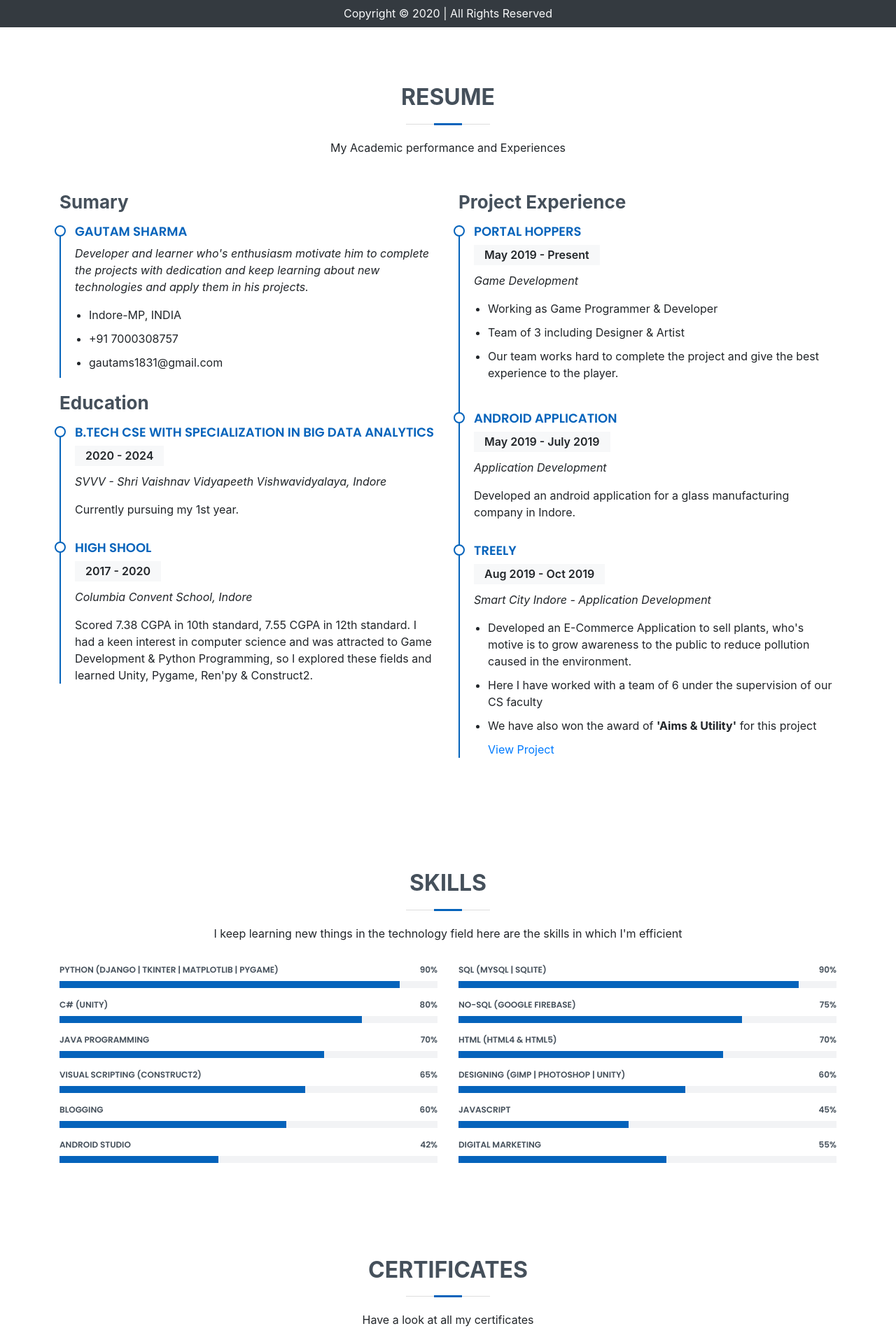
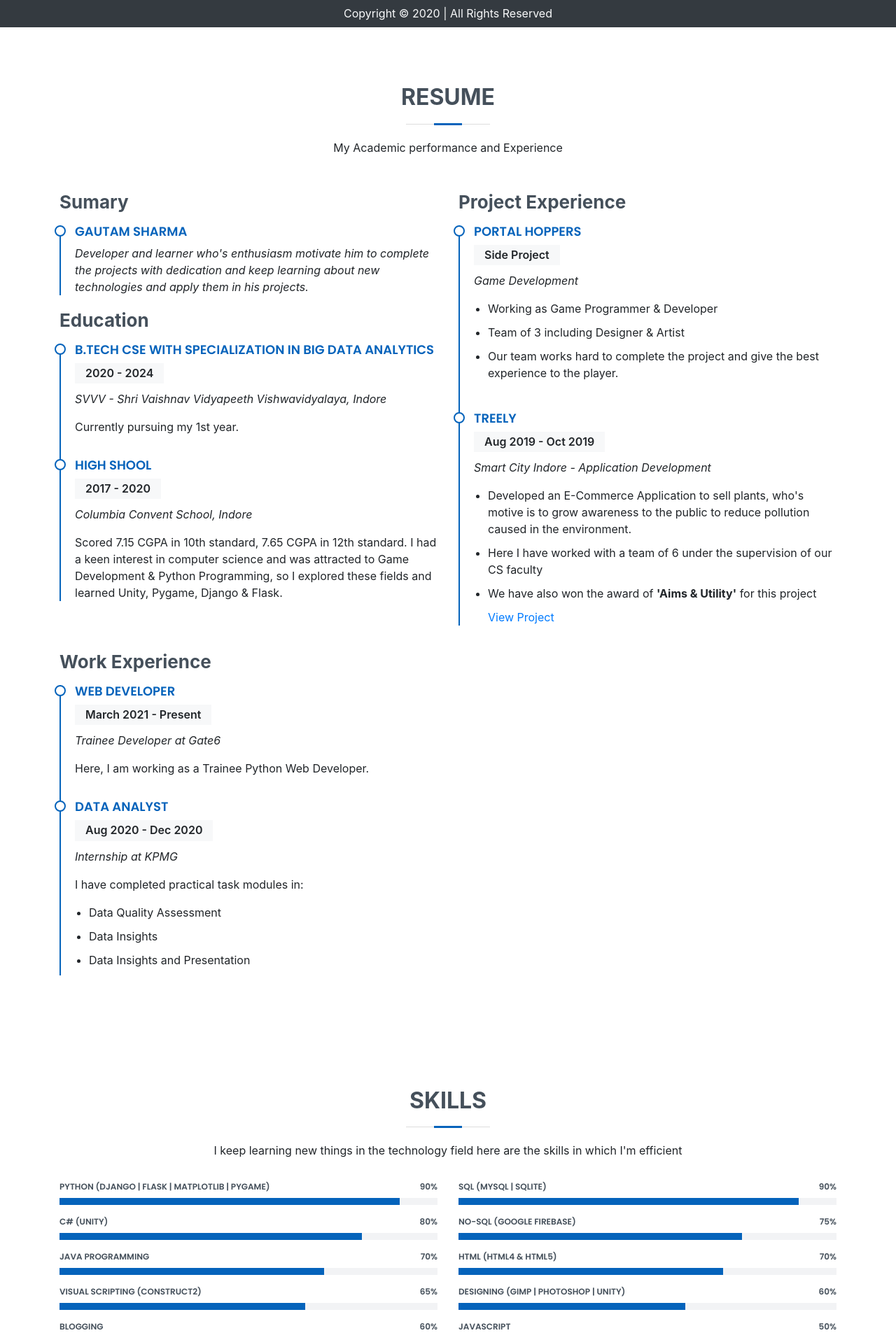
Before and after one commit to developergautam07/developergautam-web, a Django app: page /about in a window 1280 px wide. Shown: the part 761-2666 px from the top of the page at 70% size. Run offline with Django 3.2, Linux system fonts and the light colour scheme; some libraries are stand-ins or nearby versions.

Commit message:
about secction updated

```diff
--- a/templates/about.html
+++ b/templates/about.html
@@ -68,7 +68,7 @@
 
       <div class="section-title">
         <h2>Resume</h2>
-        <p>My Academic performance and Experiences</p>
+        <p>My Academic performance and Experience</p>
       </div>
 
       <div class="row">
@@ -79,11 +79,6 @@
             <p><em>Developer and learner who's enthusiasm motivate him to complete the projects with dedication and keep
                 learning about new technologies and apply them in his projects. </em>
             </p>
-            <ul>
-              <li>Indore-MP, INDIA</li>
-              <li>+91 7000308757</li>
-              <li>gautams1831@gmail.com</li>
-            </ul>
           </div>
 
           <h3 class="resume-title">Education</h3>
@@ -97,9 +92,9 @@
             <h4>High Shool</h4>
             <h5>2017 - 2020</h5>
             <p><em>Columbia Convent School, Indore</em></p>
-            <p>Scored 7.38 CGPA in 10th standard, 7.55 CGPA in 12th standard. I had a keen interest in computer science
+            <p>Scored 7.15 CGPA in 10th standard, 7.65 CGPA in 12th standard. I had a keen interest in computer science
               and was attracted to Game Development & Python Programming, so I explored these fields and learned Unity,
-              Pygame, Ren'py & Construct2.
+              Pygame, Django & Flask.
             </p>
           </div>
         </div>
@@ -107,19 +102,13 @@
           <h3 class="resume-title">Project Experience</h3>
           <div class="resume-item">
             <h4>Portal Hoppers</h4>
-            <h5>May 2019 - Present</h5>
+            <h5>Side Project</h5> <!-- May 2019 -->
             <p><em>Game Development </em></p>
             <ul>
               <li>Working as Game Programmer & Developer</li>
               <li>Team of 3 including Designer & Artist</li>
               <li>Our team works hard to complete the project and give the best experience to the player.</li>
             </ul>
-          </div>
-          <div class="resume-item">
-            <h4>Android Application</h4>
-            <h5>May 2019 - July 2019</h5>
-            <p><em>Application Development</em></p>
-            <p>Developed an android application for a glass manufacturing company in Indore.</p>
           </div>
           <div class="resume-item">
             <h4>Treely</h4>
@@ -132,6 +121,27 @@
               <li>We have also won the award of <b>'Aims & Utility'</b> for this project</li>
               <a href="https://drive.google.com/file/d/1dgLyOSI7zccBT4Vyds05oz6AHn_mJZqG/view?usp=sharing">View Project</a>
             </ul>
+          </div>
+        </div>
+        <div class="col-lg-6">
+          <h3 class="resume-title">Work Experience</h3>
+          <div class="resume-item">
+            <h4>Web Developer</h4>
+            <h5>March 2021 - Present</h5>
+            <p><em>Trainee Developer at Gate6</em></p>
+            <p>Here, I am working as a Trainee Python Web Developer.</p>
+          </div>
+          <div class="resume-item">
+            <h4>Data Analyst</h4>
+            <h5>Aug 2020 - Dec 2020</h5>
+            <p><em>Internship at KPMG</em></p>
+            <p>I have completed practical task modules in:
+              <ul>
+                <li>Data Quality Assessment</li>
+                <li>Data Insights</li>
+                <li>Data Insights and Presentation</li>
+              </ul>
+            </p>
           </div>
         </div>
       </div>
@@ -153,7 +163,7 @@
             <div class="col-lg-6">
 
                 <div class="progress">
-                    <span class="skill">Python (Django | Tkinter | Matplotlib | PyGame) <i
+                    <span class="skill">Python (Django | Flask | Matplotlib | PyGame) <i
                             class="val">90%</i></span>
                     <div class="progress-bar-wrap">
                         <div class="progress-bar" role="progressbar" aria-valuenow="90" aria-valuemin="0"
@@ -241,9 +251,9 @@
             <div class="col-lg-6">
 
                 <div class="progress">
-                    <span class="skill">JavaScript <i class="val">45%</i></span>
+                    <span class="skill">JavaScript <i class="val">50%</i></span>
                     <div class="progress-bar-wrap">
-                        <div class="progress-bar" role="progressbar" aria-valuenow="45" aria-valuemin="0"
+                        <div class="progress-bar" role="progressbar" aria-valuenow="50" aria-valuemin="0"
                             aria-valuemax="100"></div>
                     </div>
                 </div>
@@ -309,6 +319,20 @@
               <p>AI &amp; ML</p>
               <div class="portfolio-links">
                 <a href="{% static 'img/IIT.png' %}" data-gall="portfolioGallery" class="venobox" title="AI &amp; ML"><i
+                    class="bx bx-show"></i></a>
+              </div>
+            </div>
+          </div>
+        </div>
+
+        <div class="col-lg-4 col-md-6 portfolio-item filter-web">
+          <div class="portfolio-wrap">
+            <img src="{% static 'img/kpmg.png' %}" class="img-fluid" alt="">
+            <div class="portfolio-info">
+              <h4>Certificate of Internship at KPMG</h4>
+              <p>Data Analytics</p>
+              <div class="portfolio-links">
+                <a href="{% static 'img/kpmg.png' %}" data-gall="portfolioGallery" class="venobox" title="KPMG"><i
                     class="bx bx-show"></i></a>
               </div>
             </div>
@@ -551,12 +575,12 @@
 
       <center>
         <p>
-          I also own a <a href="https://www.youtube.com/channel/UCHc8grk1qQ_LjEODq0clKqA"> YouTube Channel </a> where
+          I also have a <a href="https://www.youtube.com/channel/UCHc8grk1qQ_LjEODq0clKqA"> YouTube Channel </a> where
           I
           upload
           programming tutorials.
           And not <b>only</b> this,
-          I also have a <a href="https://www.developergautam07.ga"> Website</a> &amp <a
+          I also have a <a href="https://www.developergautam07.ga"> Blog</a> &amp <a
             href="https://www.instagram.com/developergautam">Instagram Page</a> which <br> has Currenlty
           More than <b>1.5K</b> of followers.
         </p>
@@ -565,15 +589,14 @@
       <br>
       <br>
 
-      <h5 align="center">Below are some Videos of My Channel.</h5>
+      <h5 align="center">Below is The Latest Videos of My Channel.</h5>
       <br>
 
       <div class="container">
         <div class="embed-responsive embed-responsive-16by9">
-          <iframe class="embed-responsive-item" src="https://www.youtube.com/embed/aaDBsGIPG4M?rel=0"
+          <iframe class="embed-responsive-item" src="https://www.youtube.com/embed/2H9L48CP5nw?rel=0"
             allowfullscreen></iframe>
         </div>
-        <p>This is a video in which I have shown how to make an instagram bot using python</p>
       </div>
 
       </p>
```
Also changed, not shown: static/img/kpmg.png (added).
